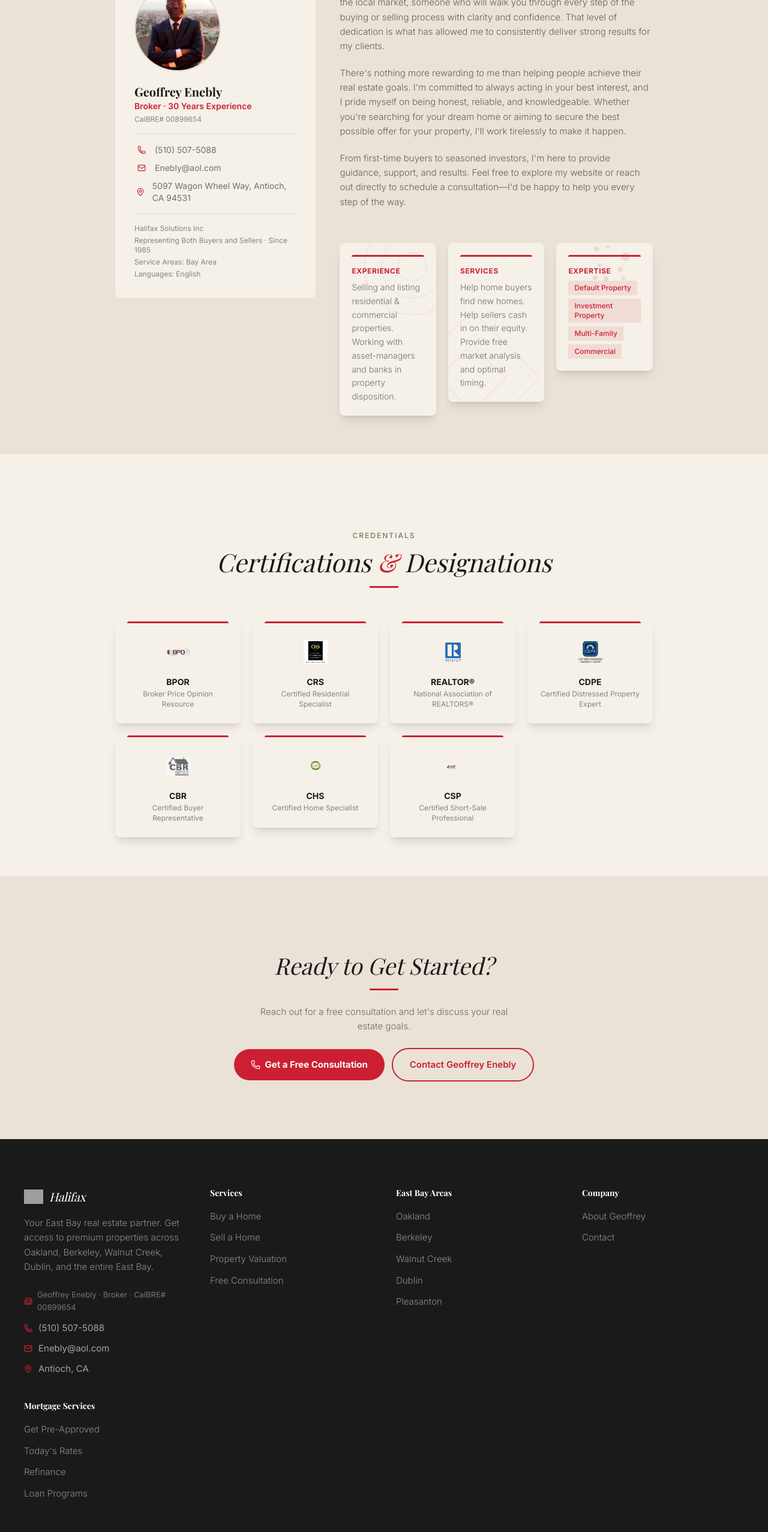
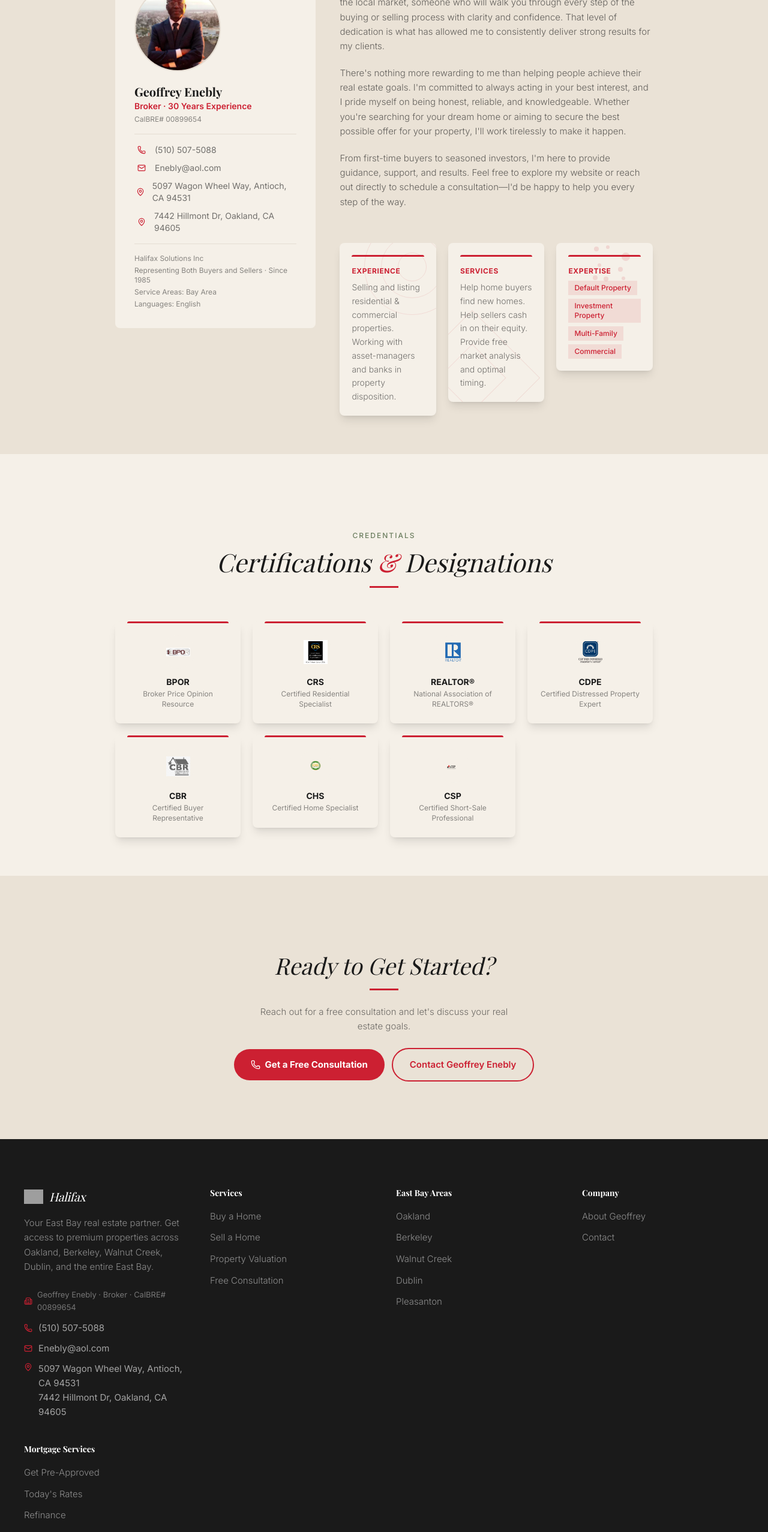
Before and after one commit to Dera-Enebeli/halifax, a Next.js app: page /about in a window 1280 px wide. Shown: the part 1769-4323 px from the top of the page at 60% size. Built offline with nearby package versions, Linux system fonts and the light colour scheme; no server answers; grey boxes are pictures that could not be loaded; a web font is replaced by a local one.

Commit message:
Add second office address: 7442 Hillmont Dr, Oakland

```diff
--- a/src/app/about/page.tsx
+++ b/src/app/about/page.tsx
@@ -196,6 +196,12 @@ export default function AboutPage() {
                         </span>
                         {agent.address}
                       </span>
+                      <span className="flex items-center gap-2.5 text-sm text-near-black/60">
+                        <span className="w-6 flex items-center justify-center">
+                          <MapPin className="h-3.5 w-3.5 text-crimson" />
+                        </span>
+                        {agent.address2}
+                      </span>
                     </div>
 
                     <div className="h-px bg-warm-border my-4" />
--- a/src/components/footer.tsx
+++ b/src/components/footer.tsx
@@ -86,9 +86,12 @@ export default function Footer() {
                     <Mail className="h-3.5 w-3.5 text-crimson shrink-0" />
                     Enebly@aol.com
                   </a>
-                  <div className="flex items-center gap-2.5 text-[13px] sm:text-[15px] text-white/60">
-                    <MapPin className="h-3.5 w-3.5 text-crimson shrink-0" />
-                    Antioch, CA
+                  <div className="flex items-start gap-2.5 text-[13px] sm:text-[15px] text-white/60">
+                    <MapPin className="h-3.5 w-3.5 text-crimson shrink-0 mt-0.5" />
+                    <div className="flex flex-col">
+                      <span>{agent.address}</span>
+                      <span>{agent.address2}</span>
+                    </div>
                   </div>
                 </div>
             </div>
--- a/src/lib/mock-data.ts
+++ b/src/lib/mock-data.ts
@@ -11,6 +11,7 @@ export const agent = {
   languages: ["English"],
   brokerage: "Halifax Solutions Inc",
   address: "5097 Wagon Wheel Way, Antioch, CA 94531",
+  address2: "7442 Hillmont Dr, Oakland, CA 94605",
   licenseType: "Agent",
   type: "Broker",
 }
```
